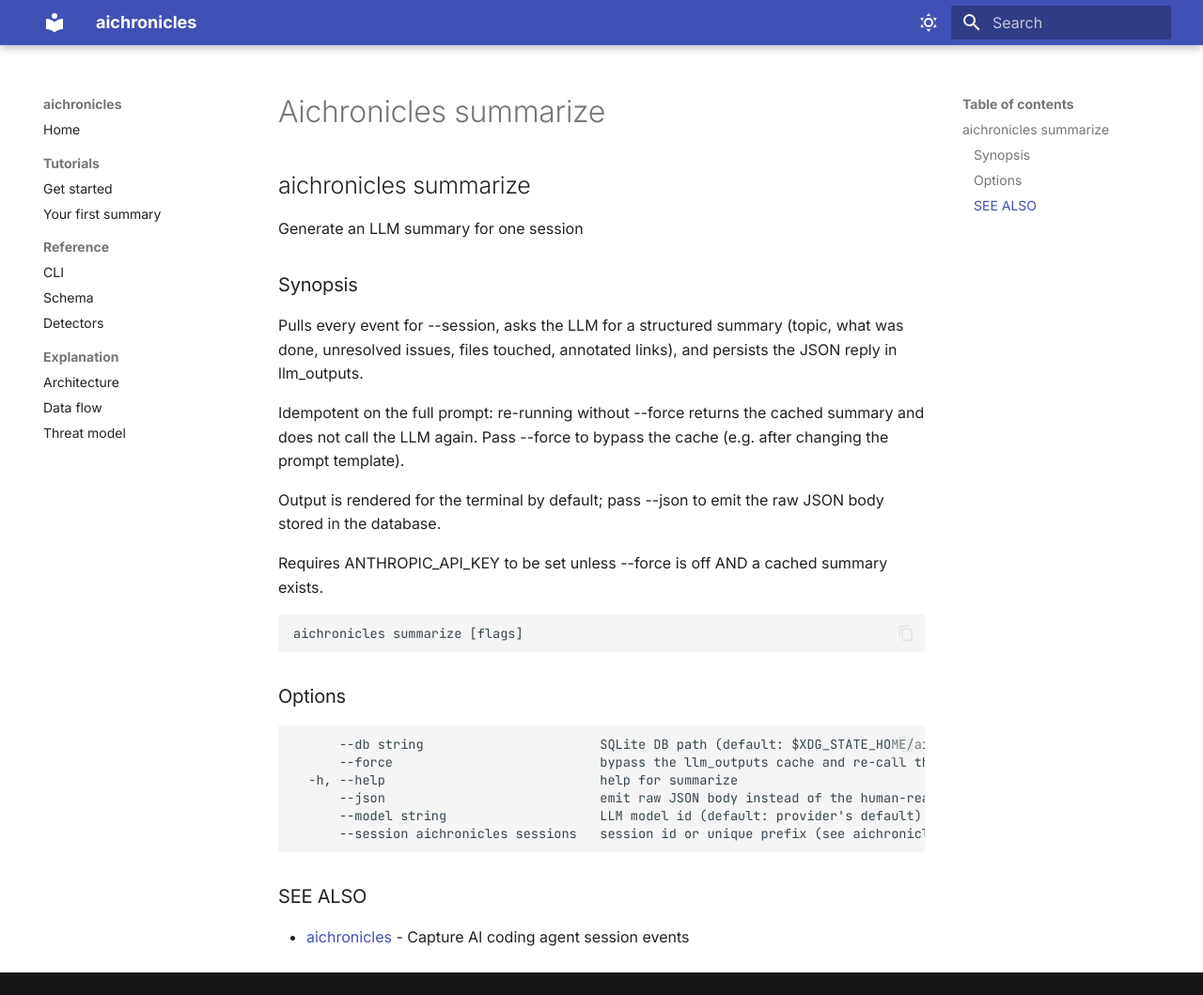
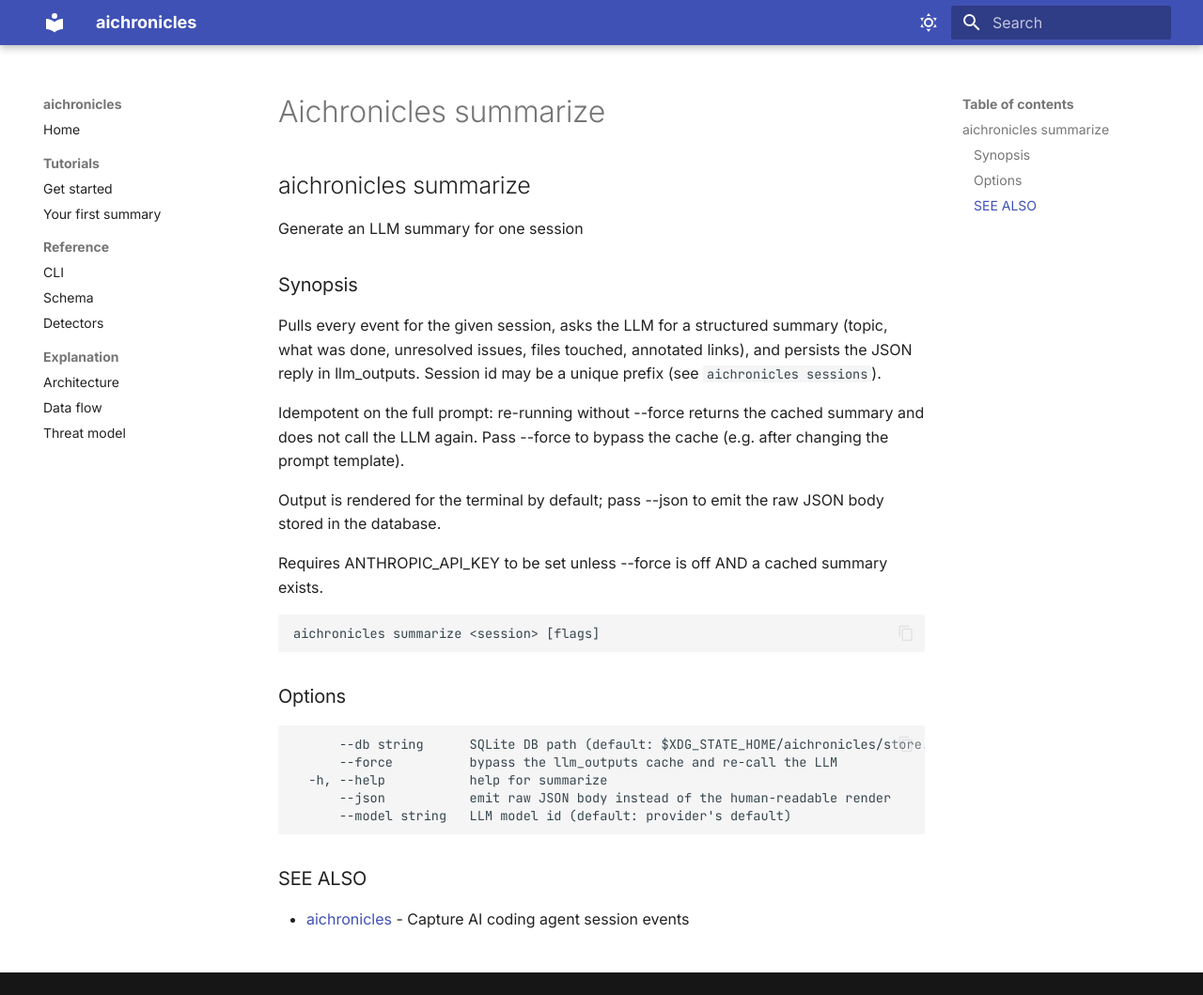
Before and after one commit to toabctl/aichronicles, an MkDocs documentation site: the page built from docs/reference/cli/aichronicles_summarize.md, in a window 1280 px wide and 1059 px high. Shown: the whole window at 94% size. Built offline with MkDocs 1.6.1 and Material for MkDocs 9.7.7, drawn with Linux system fonts in a browser that asks for light colours.

Commit message:
feat(cli): summarize takes session as positional argument
Sibling commands operating on the same session id picked different
input shapes: \`summarize --session=ID\` (flag) vs \`summaries show ID\`
(positional). Switch summarize to positional so the primary subject
is always typed the same way. Cobra-side validation via ExactArgs(1)
replaces the hand-rolled "session is required" check.

````diff
--- a/docs/reference/cli/aichronicles_summarize.md
+++ b/docs/reference/cli/aichronicles_summarize.md
@@ -4,9 +4,11 @@ Generate an LLM summary for one session
 
 ### Synopsis
 
-Pulls every event for --session, asks the LLM for a structured
-summary (topic, what was done, unresolved issues, files touched,
-annotated links), and persists the JSON reply in llm_outputs.
+Pulls every event for the given session, asks the LLM for a
+structured summary (topic, what was done, unresolved issues,
+files touched, annotated links), and persists the JSON reply
+in llm_outputs. Session id may be a unique prefix (see
+`aichronicles sessions`).
 
 Idempotent on the full prompt: re-running without --force returns
 the cached summary and does not call the LLM again. Pass --force
@@ -19,18 +21,17 @@ Requires ANTHROPIC_API_KEY to be set unless --force is off AND
 a cached summary exists.
 
 ```
-aichronicles summarize [flags]
+aichronicles summarize <session> [flags]
 ```
 
 ### Options
 
 ```
-      --db string                       SQLite DB path (default: $XDG_STATE_HOME/aichronicles/store.db)
-      --force                           bypass the llm_outputs cache and re-call the LLM
-  -h, --help                            help for summarize
-      --json                            emit raw JSON body instead of the human-readable render
-      --model string                    LLM model id (default: provider's default)
-      --session aichronicles sessions   session id or unique prefix (see aichronicles sessions)
+      --db string      SQLite DB path (default: $XDG_STATE_HOME/aichronicles/store.db)
+      --force          bypass the llm_outputs cache and re-call the LLM
+  -h, --help           help for summarize
+      --json           emit raw JSON body instead of the human-readable render
+      --model string   LLM model id (default: provider's default)
 ```
 
 ### SEE ALSO
````
Also changed, not shown: 1 other file.
